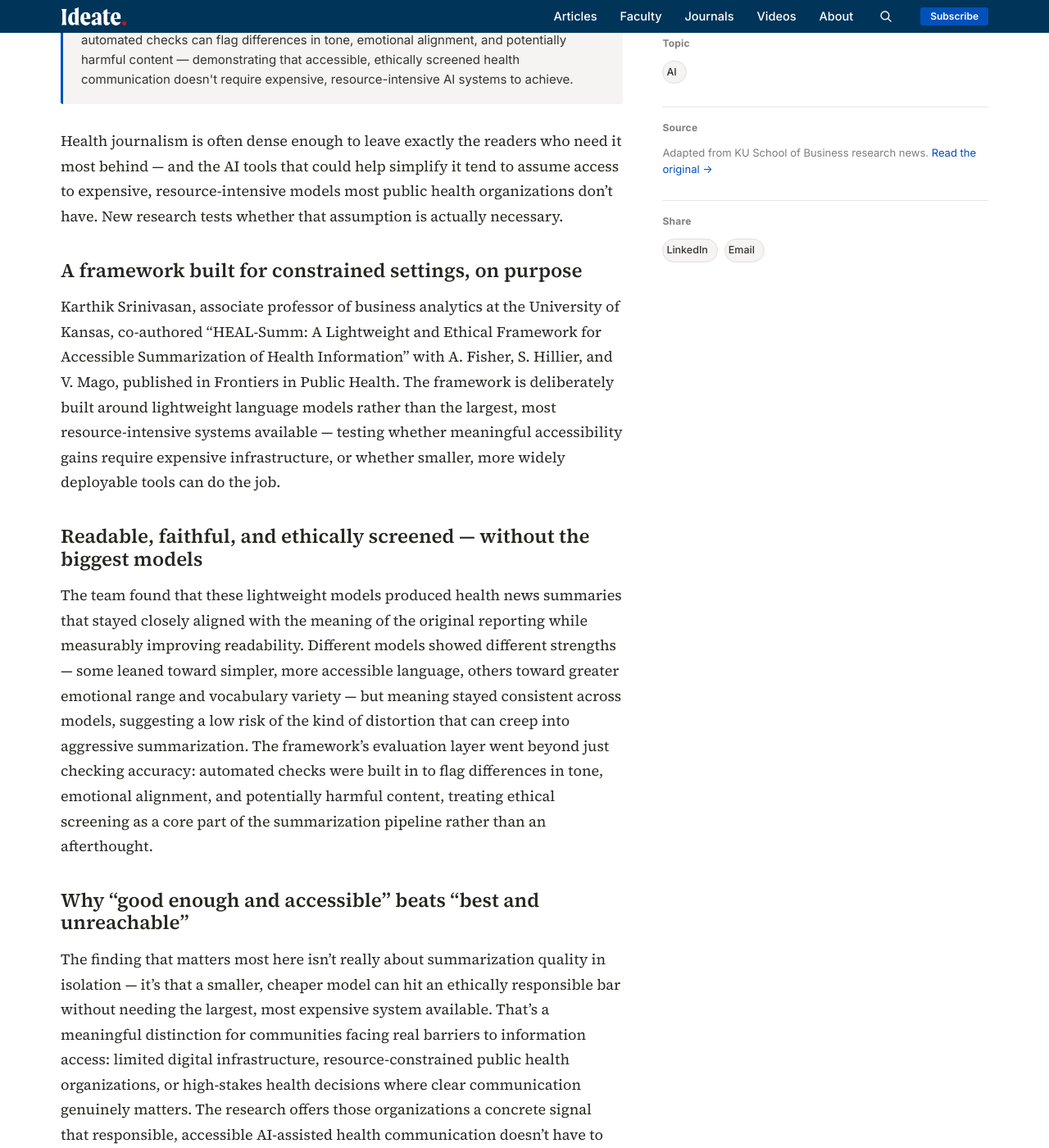
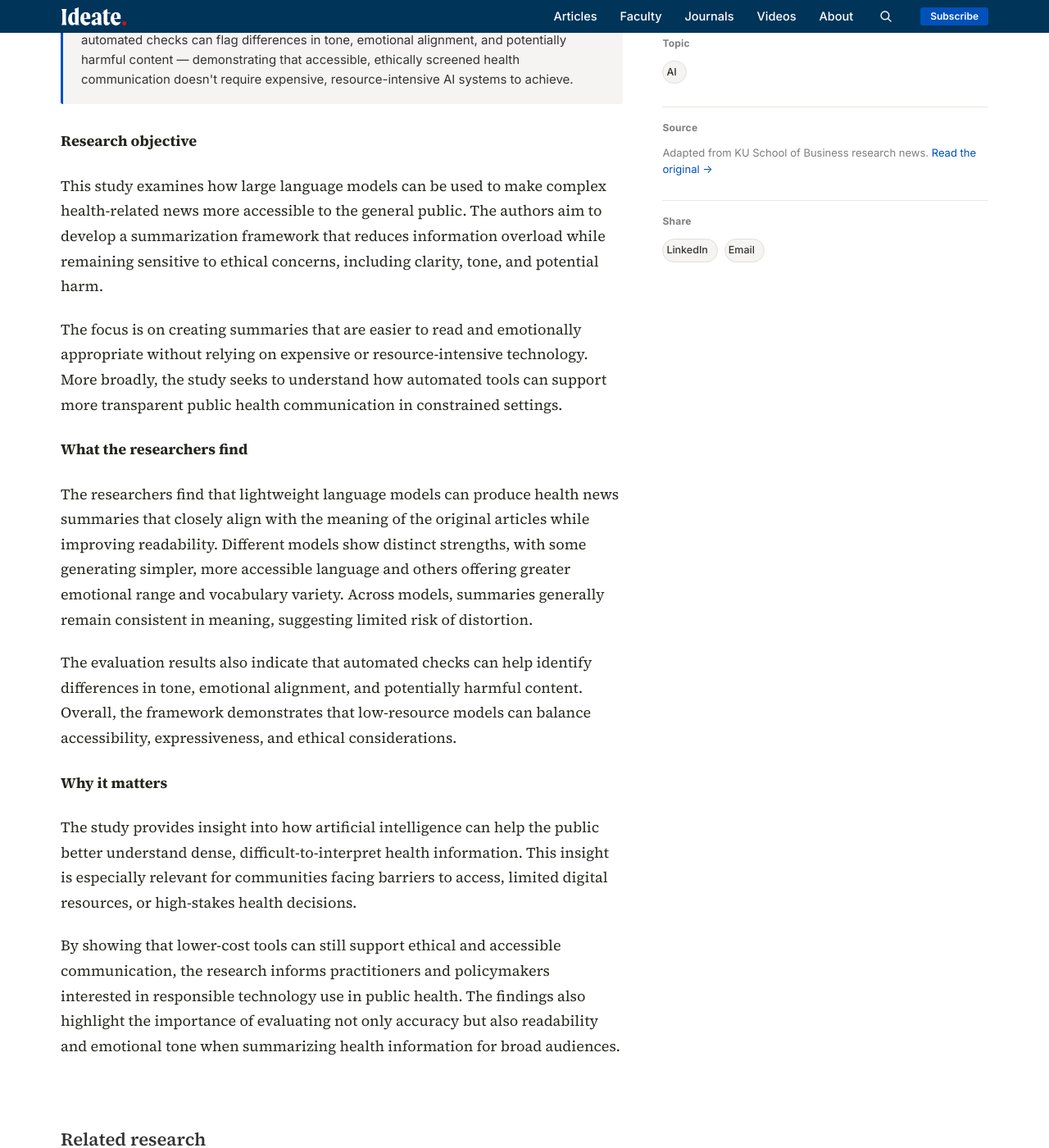
Before and after one commit to KUBschool/ideate, a Jekyll site: the page built from _articles/2025-07-28-lightweight-ai-health-summarization.md, in a window 1280 px wide and 1400 px high, scrolled down 1034 px. Shown: the whole window at 82% size. Built offline with Jekyll 4.4.1, drawn with Linux system fonts in a browser that asks for light colours; some of the changed text lies outside the part shown.

Commit message:
Update Article “2025-07-28-lightweight-ai-health-summarization”

```diff
--- a/_articles/2025-07-28-lightweight-ai-health-summarization.md
+++ b/_articles/2025-07-28-lightweight-ai-health-summarization.md
@@ -1,35 +1,41 @@
 ---
-title: "Making health news easier to understand, without an expensive AI model to do it"
-dek: "Complex health reporting leaves a lot of readers behind, and the AI tools that could help are often too resource-intensive for the organizations that need them most. A lightweight, ethics-aware framework aims to close that gap."
+title: Making health news easier to understand, without an expensive AI model to do it
+dek: Complex health reporting leaves a lot of readers behind, and the AI tools
+  that could help are often too resource-intensive for the organizations that
+  need them most. A lightweight, ethics-aware framework aims to close that gap.
 topic: ai
 faculty:
   - karthik-srinivasan
-byline: "Karthik Srinivasan"
-date: 2025-07-28
+byline: Karthik Srinivasan
+date: 2025-09-24
+image: /assets/uploads/health-and-ai.jpeg
 image_tint: steam
 featured: false
-source_url: "https://business.ku.edu/research-and-faculty/analytics-information-operations/research-insights"
-answer_box: >-
-  A new summarization framework called HEAL-Summ uses lightweight
-  language models to make complex health news more accessible, finding
-  that low-resource models can closely preserve an article's original
-  meaning while improving readability, and that automated checks can
-  flag differences in tone, emotional alignment, and potentially
-  harmful content — demonstrating that accessible, ethically screened
-  health communication doesn't require expensive, resource-intensive AI
-  systems to achieve.
+source_url: https://business.ku.edu/research-and-faculty/analytics-information-operations/research-insights
+answer_box: A new summarization framework called HEAL-Summ uses lightweight
+  language models to make complex health news more accessible, finding that
+  low-resource models can closely preserve an article's original meaning while
+  improving readability, and that automated checks can flag differences in tone,
+  emotional alignment, and potentially harmful content — demonstrating that
+  accessible, ethically screened health communication doesn't require expensive,
+  resource-intensive AI systems to achieve.
+journal: Frontiers in Public Health
+journal_url: https://www.frontiersin.org/journals/public-health/articles/10.3389/fpubh.2025.1619274/full
 ---
+#### Research objective
 
-Health journalism is often dense enough to leave exactly the readers who need it most behind — and the AI tools that could help simplify it tend to assume access to expensive, resource-intensive models most public health organizations don't have. New research tests whether that assumption is actually necessary.
+This study examines how large language models can be used to make complex health-related news more accessible to the general public. The authors aim to develop a summarization framework that reduces information overload while remaining sensitive to ethical concerns, including clarity, tone, and potential harm.
 
-## A framework built for constrained settings, on purpose
+The focus is on creating summaries that are easier to read and emotionally appropriate without relying on expensive or resource-intensive technology. More broadly, the study seeks to understand how automated tools can support more transparent public health communication in constrained settings.
 
-Karthik Srinivasan, associate professor of business analytics at the University of Kansas, co-authored "HEAL-Summ: A Lightweight and Ethical Framework for Accessible Summarization of Health Information" with A. Fisher, S. Hillier, and V. Mago, published in Frontiers in Public Health. The framework is deliberately built around lightweight language models rather than the largest, most resource-intensive systems available — testing whether meaningful accessibility gains require expensive infrastructure, or whether smaller, more widely deployable tools can do the job.
+#### What the researchers find
 
-## Readable, faithful, and ethically screened — without the biggest models
+The researchers find that lightweight language models can produce health news summaries that closely align with the meaning of the original articles while improving readability. Different models show distinct strengths, with some generating simpler, more accessible language and others offering greater emotional range and vocabulary variety. Across models, summaries generally remain consistent in meaning, suggesting limited risk of distortion.
 
-The team found that these lightweight models produced health news summaries that stayed closely aligned with the meaning of the original reporting while measurably improving readability. Different models showed different strengths — some leaned toward simpler, more accessible language, others toward greater emotional range and vocabulary variety — but meaning stayed consistent across models, suggesting a low risk of the kind of distortion that can creep into aggressive summarization. The framework's evaluation layer went beyond just checking accuracy: automated checks were built in to flag differences in tone, emotional alignment, and potentially harmful content, treating ethical screening as a core part of the summarization pipeline rather than an afterthought.
+The evaluation results also indicate that automated checks can help identify differences in tone, emotional alignment, and potentially harmful content. Overall, the framework demonstrates that low-resource models can balance accessibility, expressiveness, and ethical considerations.
 
-## Why "good enough and accessible" beats "best and unreachable"
+#### Why it matters
 
-The finding that matters most here isn't really about summarization quality in isolation — it's that a smaller, cheaper model can hit an ethically responsible bar without needing the largest, most expensive system available. That's a meaningful distinction for communities facing real barriers to information access: limited digital infrastructure, resource-constrained public health organizations, or high-stakes health decisions where clear communication genuinely matters. The research offers those organizations a concrete signal that responsible, accessible AI-assisted health communication doesn't have to wait for cheaper access to frontier-scale models — it's achievable with tools already within reach.
+The study provides insight into how artificial intelligence can help the public better understand dense, difficult-to-interpret health information. This insight is especially relevant for communities facing barriers to access, limited digital resources, or high-stakes health decisions.
+
+By showing that lower-cost tools can still support ethical and accessible communication, the research informs practitioners and policymakers interested in responsible technology use in public health. The findings also highlight the importance of evaluating not only accuracy but also readability and emotional tone when summarizing health information for broad audiences.
```
Also changed, not shown: assets/uploads/health-and-ai.jpeg (added).
